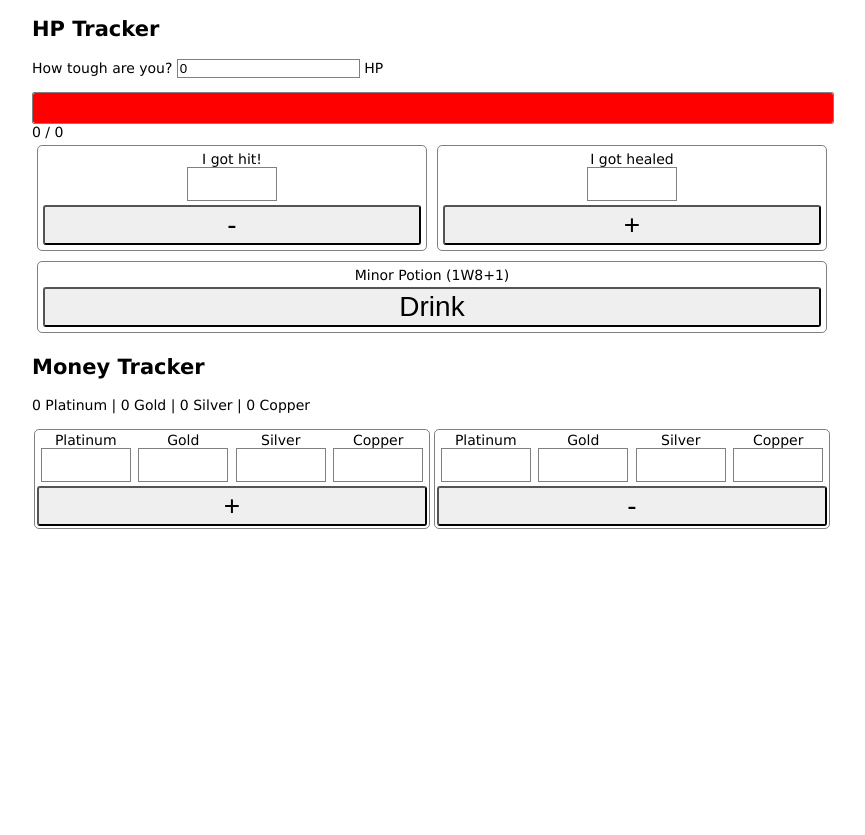
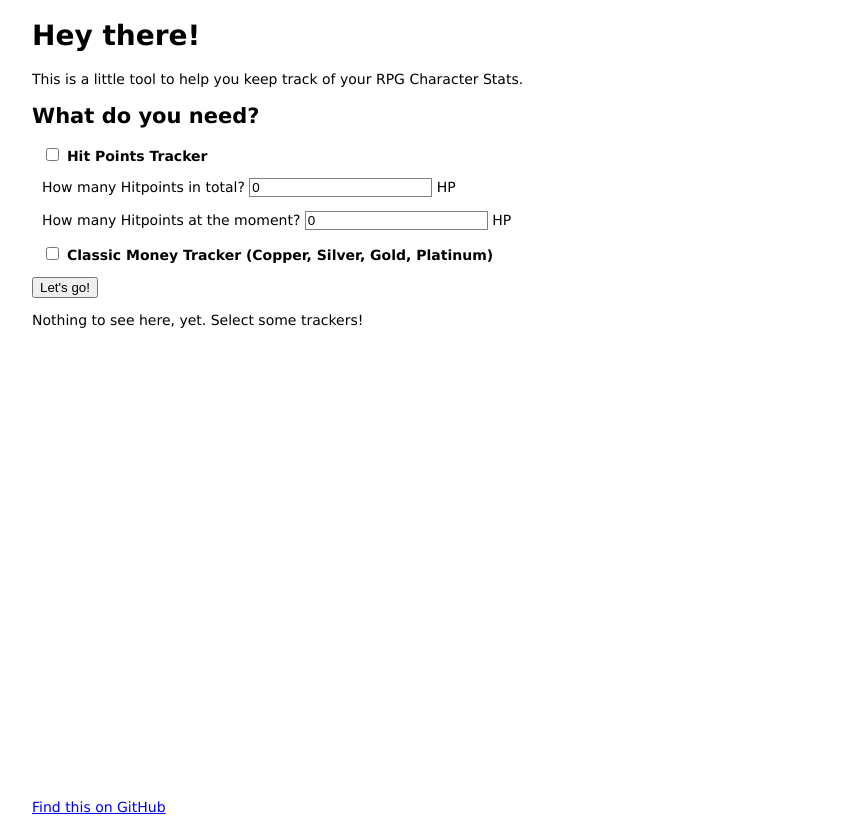
Before and after one commit to julia-r/rpg-tracker, a plain HTML site: page index.html in a window 1280 px wide. Shown: the whole page, without its empty margins (208-1073 px from the left). Drawn offline with nearby package versions, Linux system fonts and the light colour scheme.

Commit message:
added options "page" (Issue #9)

```diff
--- a/index.html
+++ b/index.html
@@ -12,9 +12,40 @@
 
 <body>
 <div id="app">
+
+    <template v-if="show.options">
+        <h1>Hey there!</h1>
+        <p>This is a little tool to help you keep track of your RPG Character Stats.</p>
+        <h2>What do you need?</h2>
+        <ul>
+            <li>
+                <strong>
+                    <input type="checkbox" v-model="show.hpTracker" id="showhpTracker">
+                    <label for="showhpTracker">Hit Points Tracker</label>
+                </strong>
+                <p>How many Hitpoints in total? <input v-model="maxHP" type="number">&nbsp;HP</p>
+                <p>How many Hitpoints at the moment? <input v-model="currentHP" type="number">&nbsp;HP</p>
+            </li>
+            <li>
+                <strong>
+                    <input type="checkbox" v-model="show.classicMoneyTracker" id="showClassicMoneyTracker">
+                    <label for="showClassicMoneyTracker">Classic Money Tracker (Copper, Silver, Gold, Platinum)</label>
+                </strong>
+            </li>
+            <!--<li><input type="checkbox">Generic simple Tracker</li>-->
+        </ul>
+        <button v-on:click="hideOptions()">Let's go!</button>
+    </template>
+
+    <template v-if="!show.options"><button v-on:click="showOptions()">Show options</button></template>
+
+    <template v-if="!show.hpTracker && !show.classicMoneyTracker">
+        <p>Nothing to see here, yet. Select some trackers!</p>
+    </template>
+
+    <template v-if="show.hpTracker">
         <section class="hp">
             <h1>HP Tracker</h1>
-        <p>How tough are you? <input v-model="maxHP" type="number"> HP</p>
             <div class="hpmax">
                 <div class="hpcurrent" v-bind:style="{width: HPbarWidth + '%'}"></div>
             </div>
@@ -41,7 +72,9 @@
 
             </div>
         </section>
+    </template>
 
+    <template v-if="show.classicMoneyTracker">
         <section class="money">
             <h1>Money Tracker</h1>
 
@@ -104,8 +137,12 @@
 
             </div>
         </section>
+    </template>
 
 </div>
+<footer>
+    <a href="https://github.com/julia-r/rpg-tracker">Find this on GitHub</a>
+</footer>
 <script src="script.js"></script>
 </body>
 
--- a/script.js
+++ b/script.js
@@ -28,6 +28,11 @@ new Vue({
         silverAmountMinus: "",
         goldAmountMinus: "",
         platinumAmountMinus: "",
+        show: {
+            options: true,
+            hpTracker: false,
+            classicMoneyTracker: false
+        },
         log: [],
     },
     computed: {
@@ -75,6 +80,12 @@ new Vue({
         }
     },
     methods: {
+        hideOptions: function (){
+            this.show.options = false;
+        },
+        showOptions: function (){
+            this.show.options = true;
+        },
         getRandomInt: function (max) {
             var min = 1;
             return Math.floor(Math.random() * (max - min)) + min;
--- a/style.css
+++ b/style.css
@@ -6,7 +6,7 @@ body {
 
 #app {
     padding: 0 10px;
-    height: 100vh;
+    min-height: 95vh;
     transition: box-shadow 0.5s;
     max-width: 800px;
     margin: 0 auto;
@@ -85,3 +85,13 @@ input[type="number"] {
     display: flex;
     flex-direction: column;
 }
+
+ul {
+    list-style-type: none;
+    padding-left: 10px;
+}
+
+footer {
+    max-width: 800px;
+    margin: 20px auto;
+}
```
Lines whose indentation alone changed are shown as unchanged.
